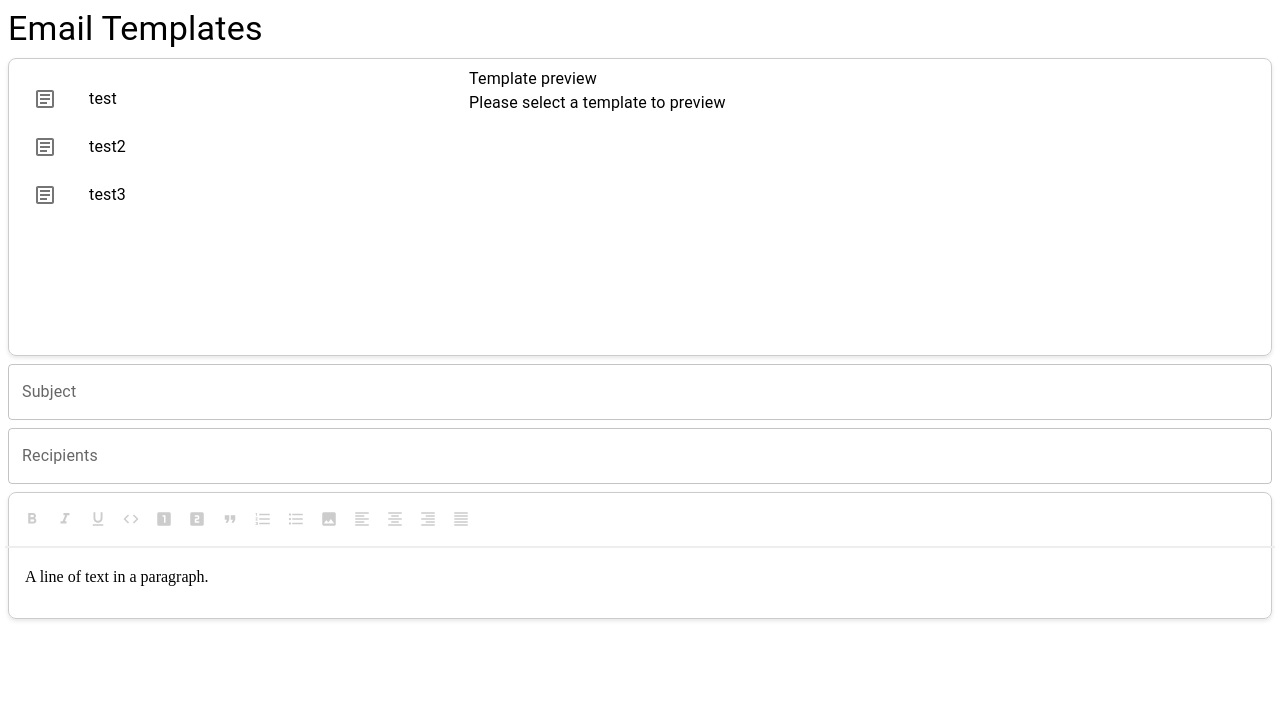
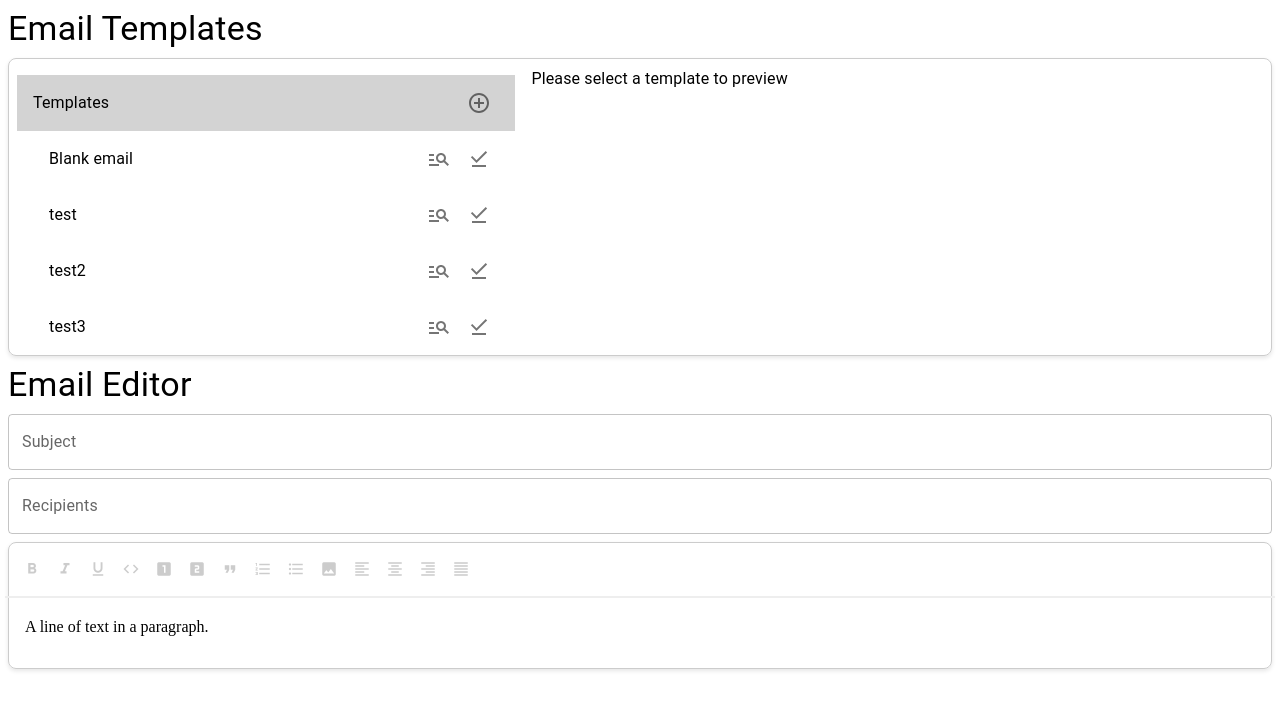
Before and after one commit to casa-business-manager/CASA, a React (Create React App) app in the folder frontend/: page /organization/1/email in a window 1280 px wide. Shown: the top 710 px of the page. Built offline with nearby package versions, Linux system fonts and the light colour scheme.

Commit message:
template list improvements

```diff
--- a/frontend/src/EmailEditorPage/EmailEditorPage.jsx
+++ b/frontend/src/EmailEditorPage/EmailEditorPage.jsx
@@ -1,4 +1,5 @@
 import { useParams } from "react-router-dom";
+import { useState } from "react";
 import {
 	Typography,
 	Box,
@@ -7,14 +8,15 @@ import {
 	ListItemButton,
 	ListItemIcon,
 	ListItemText,
+	ListItem,
+	IconButton,
 } from "@mui/material";
 import RichTextEditor from "./RichTextEditor";
-import OrganizationTab from "../Settings/SettingTabs/OrganizationTab";
-import ArticleOutlinedIcon from "@mui/icons-material/ArticleOutlined";
-import { useState } from "react";
+import AddCircleOutlineOutlinedIcon from "@mui/icons-material/AddCircleOutlineOutlined";
+import ManageSearchOutlinedIcon from "@mui/icons-material/ManageSearchOutlined";
+import FileDownloadDoneOutlinedIcon from "@mui/icons-material/FileDownloadDoneOutlined";
 
 const TemplateTab = ({ name, file, setTemplatePreview }) => {
-	console.log(`name is ${name}`);
 	return (
 		<ListItemButton
 			selected={false}
@@ -22,29 +24,50 @@ const TemplateTab = ({ name, file, setTemplatePreview }) => {
 				setTemplatePreview(file);
 			}}
 		>
-			<ListItemIcon>
-				<ArticleOutlinedIcon />
-			</ListItemIcon>
-			<ListItemText primary={name} />
+			<ListItemText
+				primary={name}
+				sx={{
+					overflow: "hidden",
+					textOverflow: "ellipsis",
+					whiteSpace: "nowrap",
+					ml: 2,
+				}}
+			/>
+			<IconButton>
+				<ManageSearchOutlinedIcon />
+			</IconButton>
+			<IconButton>
+				<FileDownloadDoneOutlinedIcon />
+			</IconButton>
 		</ListItemButton>
 	);
 };
 
-const TemplateGrid = ({}) => {
+const TemplateMenu = ({}) => {
 	const [templates, setTemplates] = useState([
+		{ name: "Blank email", file: "" }, // always available
 		{ name: "test", file: "test contents here" },
 		{ name: "test2", file: "test2 contents here" },
 		{ name: "test3", file: "test3 contents here" },
+		{
+			name: "Really long name on this one to test the list overflow",
+			file: "other test file contents here",
+		},
+		{ name: "other test file", file: "other test file contents here" },
+		{ name: "other test file", file: "other test file contents here" },
+		{ name: "other test file", file: "other test file contents here" },
+		{ name: "other test file", file: "other test file contents here" },
+		{ name: "other test file", file: "other test file contents here" },
+		{ name: "other test file", file: "other test file contents here" },
+		{ name: "other test file", file: "other test file contents here" },
+		{ name: "other test file", file: "other test file contents here" },
 	]);
 	const [templatePreview, setTemplatePreview] = useState(
 		"Please select a template to preview",
 	);
 
-	console.log(templates);
-
 	return (
 		<Box>
-			<Typography variant="h4">Email Templates</Typography>
 			<Box
 				sx={{
 					borderRadius: "8px",
@@ -60,12 +83,18 @@ const TemplateGrid = ({}) => {
 			>
 				<List
 					sx={{
-						width: "35%",
+						width: "40%",
 						overflow: "auto",
 					}}
 					component="nav"
 					aria-labelledby="nested-list-subheader"
 				>
+					<ListItem sx={{ bgcolor: "lightgray" }}>
+						<ListItemText primary="Templates" />
+						<IconButton>
+							<AddCircleOutlineOutlinedIcon />
+						</IconButton>
+					</ListItem>
 					{templates.map((template, index) => (
 						<TemplateTab
 							name={template.name}
@@ -77,7 +106,6 @@ const TemplateGrid = ({}) => {
 				</List>
 				<Box>
 					{/* TODO: Read only slate box to display xml or whatever format */}
-					<Typography>Template preview</Typography>
 					<Typography>{templatePreview}</Typography>
 				</Box>
 			</Box>
@@ -116,7 +144,11 @@ const EmailEditorPage = ({}) => {
 
 	return (
 		<>
-			<TemplateGrid />
+			<Typography variant="h4">Email Templates</Typography>
+			<TemplateMenu />
+			<Typography variant="h4" sx={{ mt: 1 }}>
+				Email Editor
+			</Typography>
 			<EmailEditor
 				sx={{
 					mt: 1,
```
